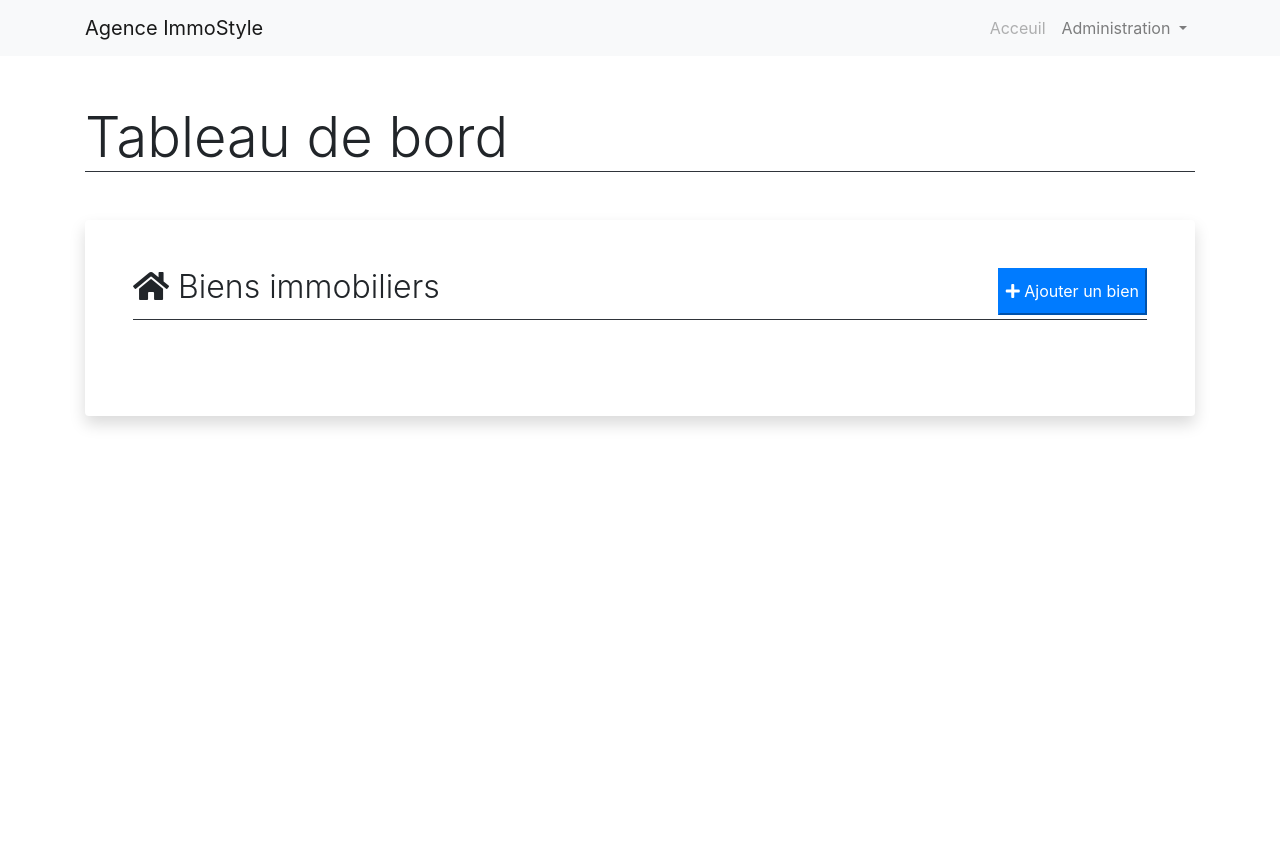
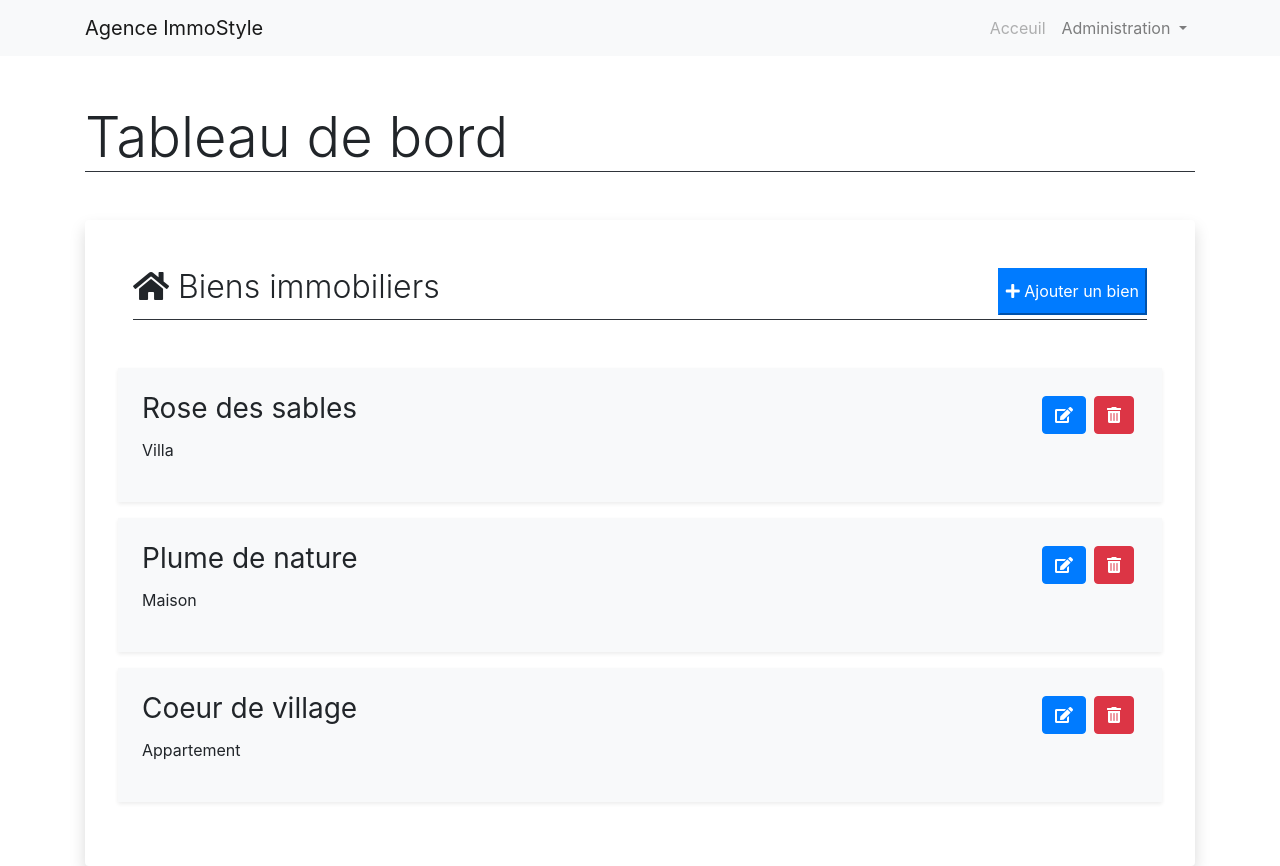
Before and after one commit to Sheitak/immo-style, an Angular app: page /admin/dashboard in a window 1280 px wide. Before the commit the page ends 800 px from the top, so only its background shows below. Built offline with nearby package versions, Linux system fonts and the light colour scheme.

Commit message:
Edit and delete properties

```diff
--- a/src/app/admin/admin-properties/admin-properties.component.html
+++ b/src/app/admin/admin-properties/admin-properties.component.html
@@ -4,16 +4,34 @@
       <h2 class="font-weight-light">
         <i class="fas fa-home"></i> Biens immobiliers
       </h2>
-      <button class="btn-primary ml-auto" type="button" data-toggle="modal" data-target="#propertiesFormModal">
+      <button class="btn-primary ml-auto" type="button" data-toggle="modal" data-target="#propertiesFormModal" (click)="resetForm()">
         <i class="fas fa-plus"></i> Ajouter un bien
       </button>
     </div>
   </div>
   <hr class="mt-1 mb-5 bg-dark">
-  <div class="row"></div>
+  <div class="row">
+    <div *ngFor="let property of properties; let i = index" class="col-12 shadow-sm p-4 mb-3 bg-light">
+      <div class="d-flex">
+        <h3 class="font-weight-normal">{{ property.title }}</h3>
+        <div class="ml-auto">
+          <button class="btn btn-primary m-1" type="button"><i class="fas fa-edit" (click)="onEditProperty(property)"></i></button>
+          <button class="btn btn-danger m-1" type="button" (click)="onDeleteProperty(i)"><i class="fas fa-trash-alt"></i></button>
+        </div>
+      </div>
+      <p>
+        {{ property.category }}
+        <span *ngIf="property.surface && property.surface !== ''">de {{ property.surface }} m²</span>
+        <span *ngIf="property.rooms && property.rooms !== ''">, {{ property.rooms }} pièce(s).</span>
+      </p>
+      <p *ngIf="property.price && property.price !== ''">
+        {{ property.price }} €
+      </p>
+    </div>
+  </div>
 </div>
 
-<!-- Modal -->
+<!-- Modal Edition-->
 <div class="modal fade" id="propertiesFormModal" tabindex="-1" role="dialog" aria-labelledby="exampleModalCenterTitle" aria-hidden="true">
   <div class="modal-dialog modal-dialog-centered" role="document">
       <div class="modal-content">
@@ -33,9 +51,9 @@
               <label class="input-group-text" for="inputGroupSelect01">Catégorie</label>
             </div>
             <select class="custom-select" id="inputGroupSelect01" formControlName="category">
-              <option value="appartement">Appartement</option>
-              <option value="maison">Maison</option>
-              <option value="villa">Villa</option>
+              <option value="Appartement">Appartement</option>
+              <option value="Maison">Maison</option>
+              <option value="Villa">Villa</option>
             </select>
           </div>
           <div class="form-row">
@@ -61,3 +79,21 @@
     </div>
   </div>
 </div>
+
+<!-- Modal Confirm Suppression-->
+<div class="modal fade" id="deletePropertyModal" tabindex="-1" role="dialog" aria-labelledby="exampleModalCenterTitle" aria-hidden="true">
+  <div class="modal-dialog modal-dialog-centered" role="document">
+    <div class="modal-content">
+      <div class="modal-header">
+        <h5 class="modal-title" id="exampleModalLongTitle">Supprimer ce bien ?</h5>
+        <button type="button" class="close" data-dismiss="modal" aria-label="Close">
+          <span aria-hidden="true">&times;</span>
+        </button>
+      </div>
+      <div class="modal-footer">
+        <button type="button" class="btn btn-secondary" data-dismiss="modal">Annuler</button>
+        <button type="button" class="btn btn-danger" (click)="onConfirmDeleteProperty()">Supprimer</button>
+      </div>
+    </div>
+  </div>
+</div>
--- a/src/app/admin/admin-properties/admin-properties.component.ts
+++ b/src/app/admin/admin-properties/admin-properties.component.ts
@@ -1,5 +1,8 @@
 import { Component, OnInit } from '@angular/core';
 import { NgForm, FormGroup, FormBuilder, Validators } from '@angular/forms';
+import { PropertiesService } from 'src/app/services/properties.service';
+import { Subscription } from 'rxjs';
+import * as $ from 'jquery';
 
 @Component({
   selector: 'app-admin-properties',
@@ -10,12 +13,29 @@
 
   propertiesForm: FormGroup;
 
+  propertiesSubscription: Subscription;
+
+  properties: any[] = [];
+
+  indexToRemove;
+
+  indexToUpdate;
+
+  editMode = false;
+
   constructor(
-    private formBuilder: FormBuilder
+    private formBuilder: FormBuilder,
+    private propertiesService: PropertiesService
   ) { }
 
   ngOnInit(): void {
     this.initPropertiesForm();
+    this.propertiesService.propertiesSubject.subscribe(
+      (data) => {
+        this.properties = data;
+      }
+    );
+    this.propertiesService.emitProperties();
   }
 
   initPropertiesForm() {
@@ -32,7 +52,47 @@
   onSubmitPropertiesForm() {
     // récupérer valeur indépendante exemple
     // const title = form.value['title'];
-    console.log(this.propertiesForm.value);
+
+    const newProperty = this.propertiesForm.value;
+    if (this.editMode) {
+      this.propertiesService.updateProperty(newProperty, this.indexToUpdate);
+    } else {
+      this.propertiesService.createProperties(newProperty);
+    }
+    $('#propertiesFormModal').modal('hide');
   }
 
+  resetForm() {
+    this.editMode = false;
+    this.propertiesForm.reset();
+  }
+
+  onDeleteProperty(index) {
+    $('#deletePropertyModal').modal('show');
+    this.indexToRemove = index;
+  }
+
+  onConfirmDeleteProperty() {
+    this.propertiesService.deleteProperty(this.indexToRemove);
+    $('#deletePropertyModal').modal('hide');
+  }
+
+  onEditProperty(property) {
+    this.editMode = true;
+    $('#propertiesFormModal').modal('show');
+    this.propertiesForm.get('title').setValue(property.title);
+    this.propertiesForm.get('category').setValue(property.category);
+    this.propertiesForm.get('surface').setValue(property.surface);
+    this.propertiesForm.get('rooms').setValue(property.rooms);
+    this.propertiesForm.get('description').setValue(property.description);
+    this.propertiesForm.get('price').setValue(property.price);
+    const index = this.properties.findIndex(
+      (propertyEl) => {
+        if (propertyEl === property) {
+          return true;
+        }
+      }
+    );
+    this.indexToUpdate = index;
+  }
 }
--- a/src/app/services/properties.service.ts
+++ b/src/app/services/properties.service.ts
@@ -33,4 +33,18 @@
   }
 
   getProperties() { }
+
+  createProperties(property) {
+    this.properties.push(property);
+  }
+
+  deleteProperty(index) {
+    this.properties.splice(index, 1);
+    this.emitProperties();
+  }
+
+  updateProperty(property, index) {
+    this.properties[index] = property;
+    this.emitProperties();
+  }
 }
```
